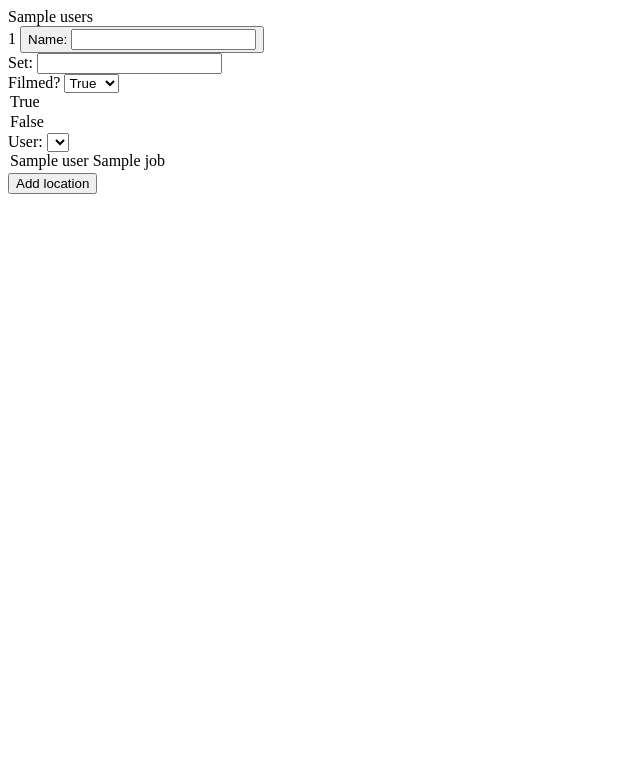
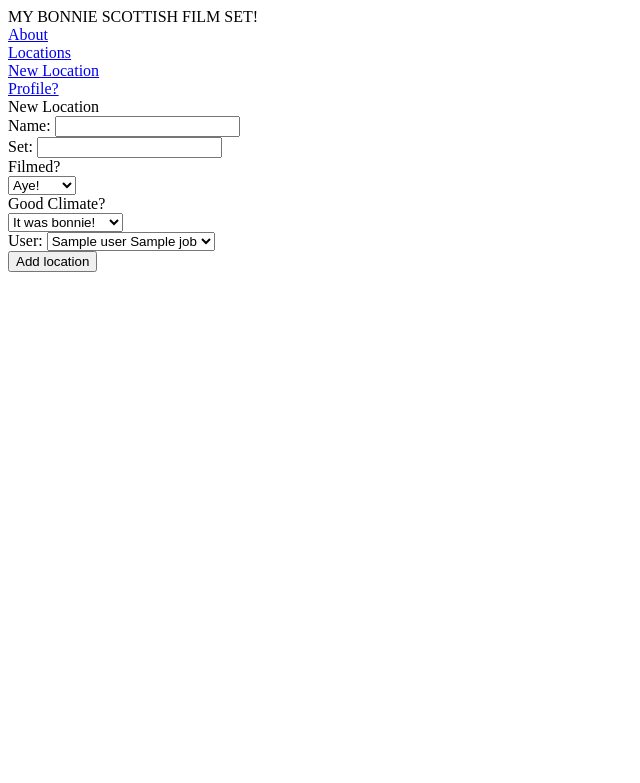
Before and after one commit to gramscott/Db-created., a Flask app: template templates/locations/new.html in a window 1280 px wide. Shown: the top 783 px of the page, without its empty margins (0-640 px from the left). Run offline with Flask 2, Linux system fonts and the light colour scheme; the template is opened without the code that fills it: most values are stand-ins (such as "Sample title", 1, 10 or a date in 2020); lists and menus that the app fills with data are empty.

Commit message:
Finished MVP

```diff
--- a/console.py
+++ b/console.py
@@ -19,6 +19,8 @@ location1 = Location("Glasgow", user1, "River City", True, False)
 location_repository.save(location1)
 location2 = Location("Edinburgh", user2, "Avengers: Infinity War", False, False)
 location_repository.save(location2)
+# location3 = Location("Highlands", "Outlander")
+# location_repository(location3)
 
 
 location_repository.select_all()
--- a/repositories/user_repository.py
+++ b/repositories/user_repository.py
@@ -19,7 +19,7 @@ def select_all():
     results = run_sql(sql)
 
     for row in results:
-        user = User(row['name'], row['job'])
+        user = User(row['name'], row['job'], row['id'])
         users.append(user)
 
     return users
@@ -31,7 +31,7 @@ def select(id):
     result = run_sql(sql, values)[0]
 
     if result is not None:
-        user = User(result['name'], result['job'])
+        user = User(result['name'], result['job'], result['id'])
     return user
 
 def delete_all():
--- a/templates/base.html
+++ b/templates/base.html
@@ -10,13 +10,13 @@
         <header>MY BONNIE SCOTTISH FILM SET!</header>
         <nav>
             <div>
-                <a href="/about">About?</a>
+                <a href="/about">About</a>
             </div>
             <div>
-                <a href="/locations">Locations?</a>
+                <a href="/locations">Locations</a>
             </div>
             <div>
-                <a href="/locations/new">New Location?</a>
+                <a href="/locations/new">New Location</a>
             </div>
             <div>
                 <a href="/users">Profile?</a>
--- a/templates/locations/new.html
+++ b/templates/locations/new.html
@@ -1,40 +1,57 @@
+{% extends "base.html" %}
+
 {% block content %}
-{{ users }}
+<!-- {{ users }} -->
+<header>
+    New Location
+</header>
 <form action="/locations" method="post">
     <div>
-        <label for="user_id">{{ location.user_id }}</label>
-            <button type="text">
         <label for="name">Name:</label>
         <input type="text" id="name" name="name">
     </div>
 
-<div>
-    <label for="set">Set:</label>
-    <input type="text" id="set" name="name">
-</div>
+    <div>
+        <label for="set">Set:</label>
+        <input type="text" id="set" name="set">
+    </div>
 
 <div>
-    <label for="filmed">Filmed?</label>
+    <label id="filmed" for="filmed">Filmed?</label>
+</div>
     <select name="filmed" id="filmed">
-        <option value="true">True</option>
-        <option value="false">False</option>
-</div>
+        <option value="true">
+            Aye!
+        </option>
+        <option value="False">
+            Not yet!
+        </option>
+    </select>
+
+
 
 <div>
     <label for="good_climate">Good Climate?</label>
-    <select id="good_climate" name = "good_climate">
-        <option value="true">True</option>
-        <option value="false">False</option>
 </div>
+    <select name="good_climate" id="good_climate">
+        <option value="true">
+            It was bonnie!
+        </option>
+        <option value="false">
+            Bring yer brolly!
+        </option>
+    </select>
+
 
 <div>
     <label for="user">User:</label>
-    <select name="user_id" id="user"></select>
+    <select name="user_id" id="user">
     {% for user in users %}
-    <option value="{{user.id}}">{{user.name}} {{user.job}}</option>
+        <option value="{{user.id}}">{{user.name}} {{user.job}}</option>
     {% endfor %}
     </select>
 </div>
+<div>
 <button type="submit">Add location</button>
 </div>
 </form>
```
Also changed, not shown: controllers/location_controller.py (+21 -3 lines), templates/locations/edit.html (+7 -5 lines), db/filmmaker_manager.sql (line endings or trailing spaces).
